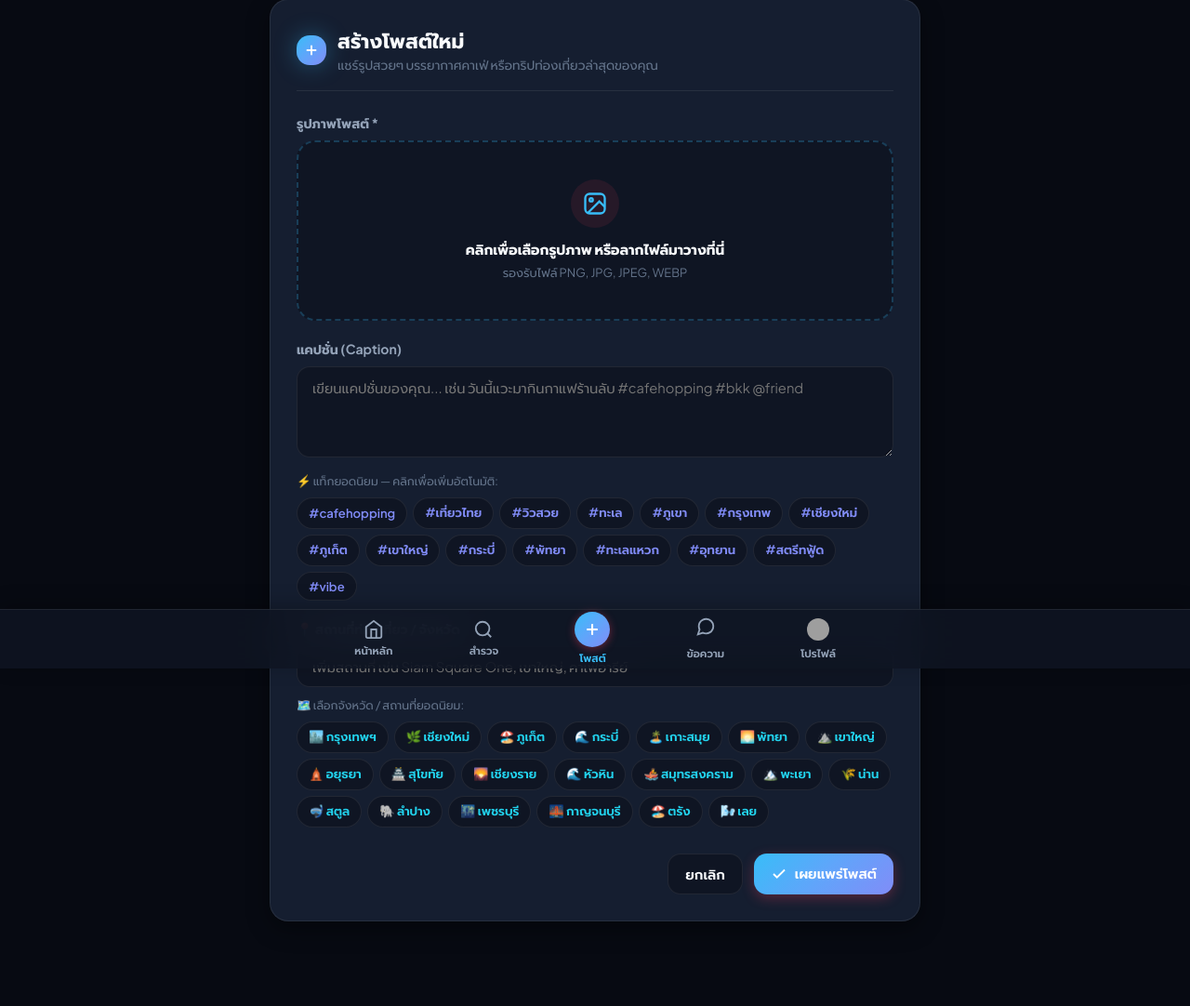
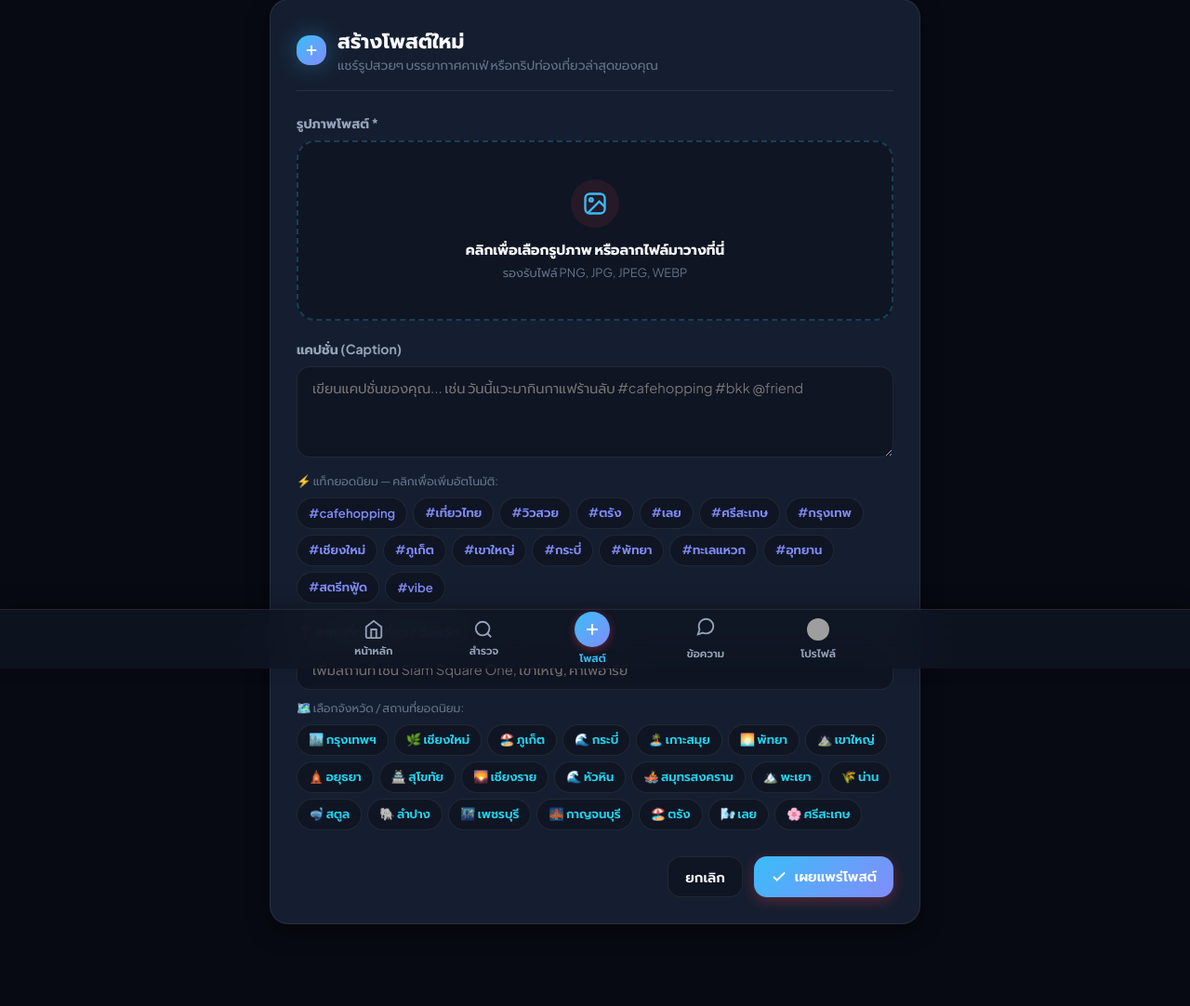
Before and after one commit to purachetpoolsuk-arch/Painaima_website, a Django app: page /p/create/ in a window 1280 px wide. Shown: the part 81-1163 px from the top of the page at 93% size. Before the commit the page ends 1072 px from the top, so only its background shows below. Run offline with Django 5.2, Linux system fonts and the light colour scheme; the visitor is signed in with stand-in values (Sample User, id 1); data that the repository does not hold is empty; grey boxes are pictures that could not be loaded.

Commit message:
Add ศรีสะเกษ to province hashtag and location chips

```diff
--- a/templates/posts/post_create.html
+++ b/templates/posts/post_create.html
@@ -56,8 +56,9 @@
             <button type="button" class="chip chip-tag" onclick="appendTag('#cafehopping')">#cafehopping</button>
             <button type="button" class="chip chip-tag" onclick="appendTag('#เที่ยวไทย')">#เที่ยวไทย</button>
             <button type="button" class="chip chip-tag" onclick="appendTag('#วิวสวย')">#วิวสวย</button>
-            <button type="button" class="chip chip-tag" onclick="appendTag('#ทะเล')">#ทะเล</button>
-            <button type="button" class="chip chip-tag" onclick="appendTag('#ภูเขา')">#ภูเขา</button>
+            <button type="button" class="chip chip-tag" onclick="appendTag('#ตรัง')">#ตรัง</button>
+            <button type="button" class="chip chip-tag" onclick="appendTag('#เลย')">#เลย</button>
+            <button type="button" class="chip chip-tag" onclick="appendTag('#ศรีสะเกษ')">#ศรีสะเกษ</button>
             <button type="button" class="chip chip-tag" onclick="appendTag('#กรุงเทพ')">#กรุงเทพ</button>
             <button type="button" class="chip chip-tag" onclick="appendTag('#เชียงใหม่')">#เชียงใหม่</button>
             <button type="button" class="chip chip-tag" onclick="appendTag('#ภูเก็ต')">#ภูเก็ต</button>
@@ -104,6 +105,7 @@
             <button type="button" class="chip chip-loc" onclick="setLocation('กาญจนบุรี')">🌉 กาญจนบุรี</button>
             <button type="button" class="chip chip-loc" onclick="setLocation('ตรัง')">🏖️ ตรัง</button>
             <button type="button" class="chip chip-loc" onclick="setLocation('เลย')">🌬️ เลย</button>
+            <button type="button" class="chip chip-loc" onclick="setLocation('ศรีสะเกษ')">🌸 ศรีสะเกษ</button>
           </div>
         </div>
         {% if form.location.errors %}
```
